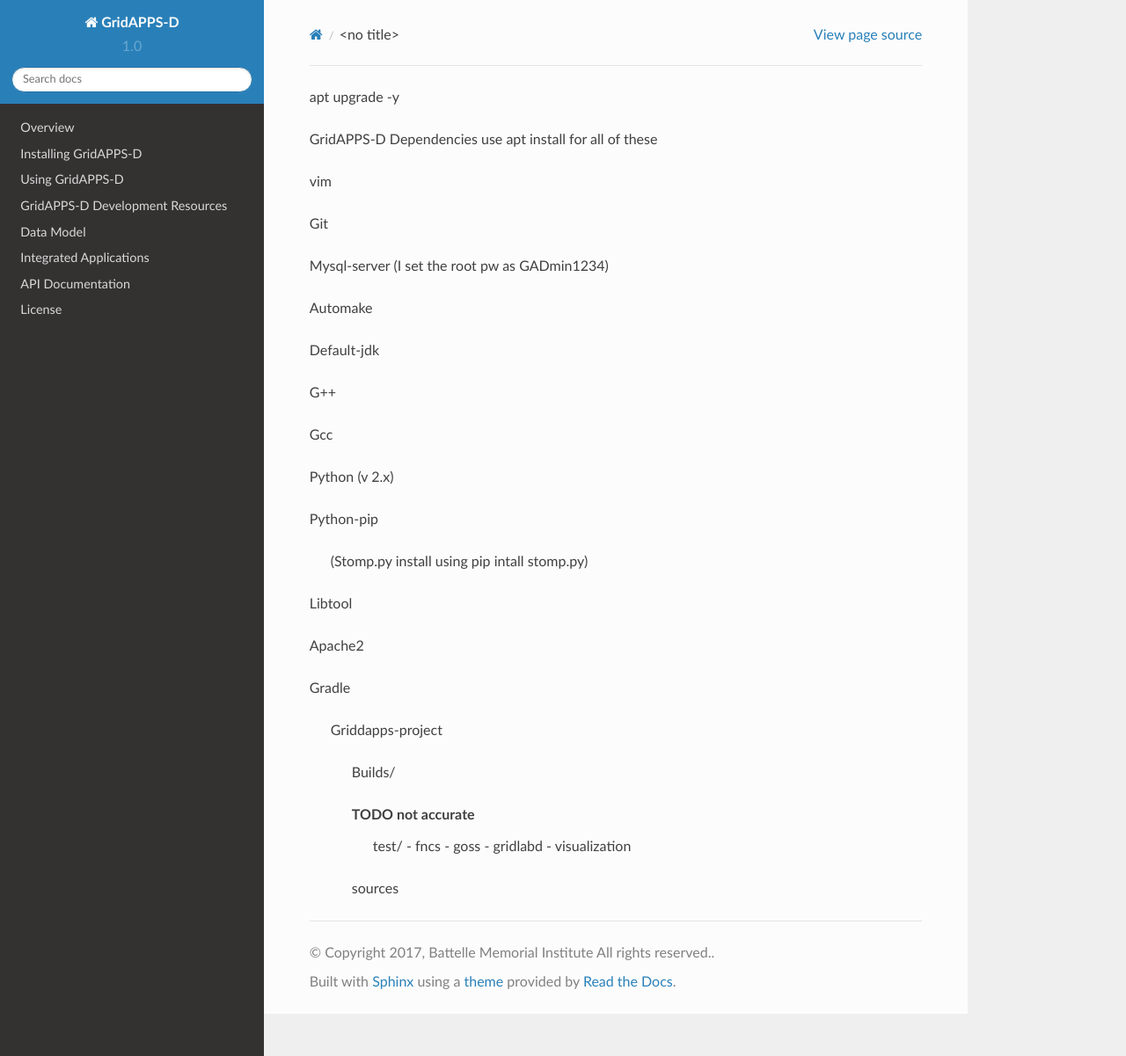
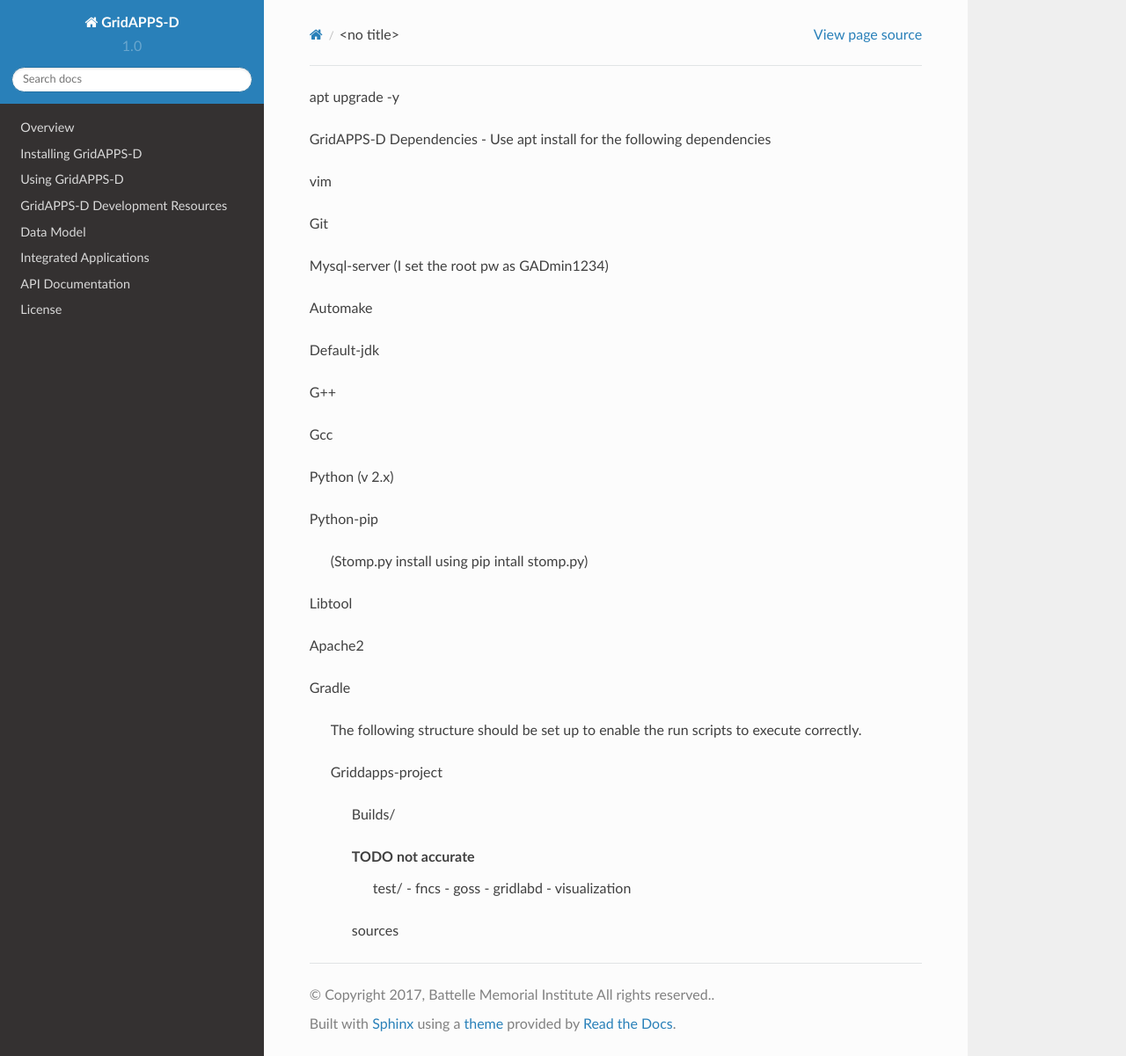
Before and after one commit to GRIDAPPSD/GOSS-GridAPPS-D, a Sphinx documentation site: the page built from docs/source/installing_gridappsd/prereq.rst, in a window 1280 px wide and 1201 px high. Shown: the whole window at 88% size. Built offline with Sphinx 7.4.7 and the Read the Docs theme 2.0.0, drawn with Linux system fonts in a browser that asks for light colours; pages that are not in the unit, such as notebooks, are missing from menus.

Commit message:
Update prereq.rst

```diff
--- a/docs/source/installing_gridappsd/prereq.rst
+++ b/docs/source/installing_gridappsd/prereq.rst
@@ -1,6 +1,6 @@
 apt upgrade -y
 
-GridAPPS-D Dependencies   use apt install for all of these
+GridAPPS-D Dependencies -  Use apt install for the following dependencies
 
 -	vim
 -	Git
@@ -16,7 +16,7 @@
 -	Apache2
 -	Gradle
 
-
+ The following structure should be set up to enable the run scripts to execute correctly.
 
 
  -	Griddapps-project
```
